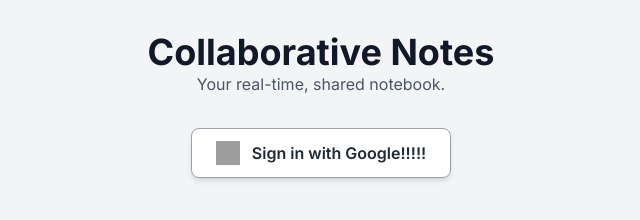
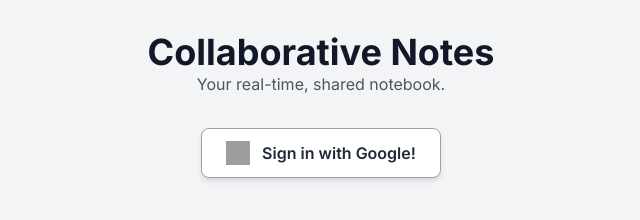
Before and after one commit to tomhausmann/firebase-notes-app, a plain HTML site: page index.html in a window 1280 px wide. Shown: the whole page, without its empty margins (319-959 px from the left). Drawn offline with nearby package versions, Linux system fonts and the light colour scheme; no server answers; grey boxes are pictures that could not be loaded.

Commit message:
simple minor change in index.html

```diff
--- a/index.html
+++ b/index.html
@@ -19,7 +19,7 @@
         <div id="auth-container" class="text-center">
             <button id="google-signin-btn" class="bg-white hover:bg-gray-200 text-gray-800 font-semibold py-3 px-6 border border-gray-400 rounded-lg shadow-md inline-flex items-center">
                 <img class="w-6 h-6 mr-3" src="https://www.google.com/images/branding/googlelogo/2x/googlelogo_color_272x92dp.png" alt="Google logo">
-                Sign in with Google!!!!!
+                Sign in with Google!
             </button>
         </div>
 
```
